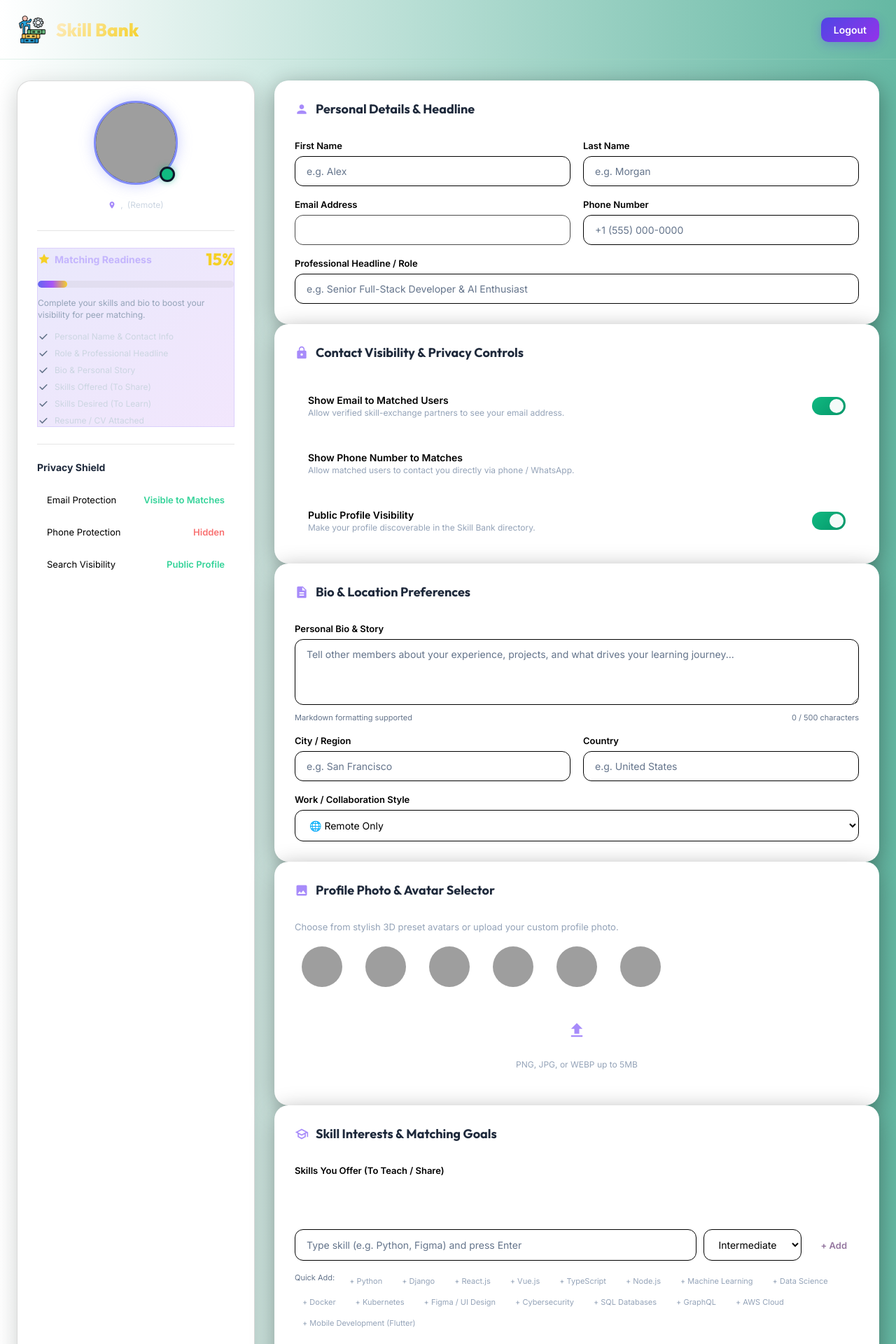
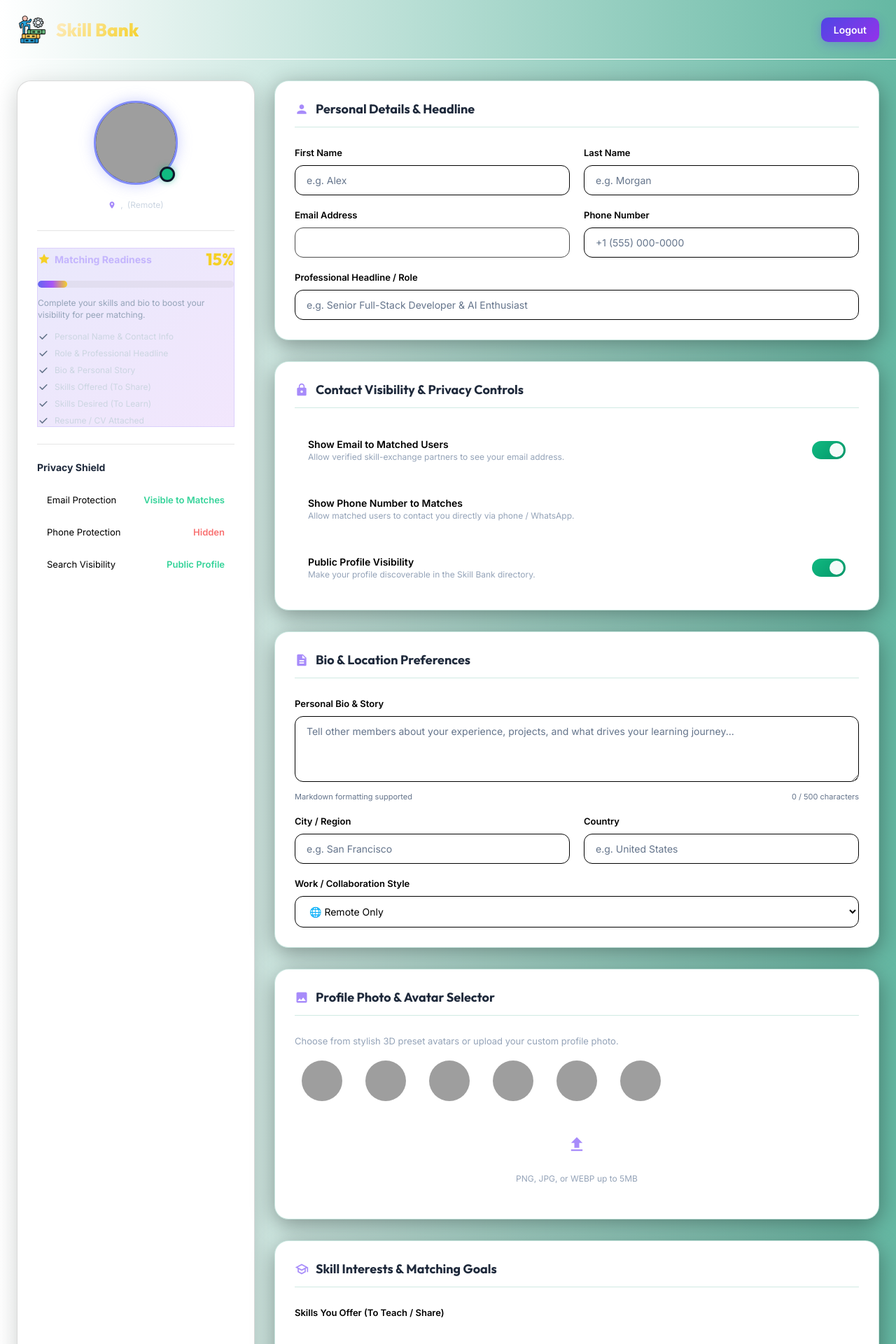
Before and after one commit to shubhamsirse507-jpg/-skill_bank, a Django app: page /profile/ in a window 1280 px wide. Shown: the top 1920 px of the page at 70% size. Run offline with Django 5.2, Linux system fonts and the light colour scheme; grey boxes are pictures that could not be loaded.

Commit message:
Code Updated

```diff
--- a/profiles/templates/profiles/profile.html
+++ b/profiles/templates/profiles/profile.html
@@ -34,7 +34,7 @@
             display: flex;
             align-items: center;
             justify-content: space-between;
-            border-bottom: 1px solid rgba(159, 209, 187, 0.313);
+            border-bottom: 1px solid rgb(255, 255, 255);
         }
 
         .brand-box {
@@ -132,10 +132,11 @@
             background: rgb(255, 255, 255);
             backdrop-filter: blur(16px);
             -webkit-backdrop-filter: blur(16px);
-            border: 1px solid rgba(255, 255, 255, 0.12);
+            border: 1px solid rgba(101, 184, 163, 0.35);
             border-radius: 20px;
             padding: 28px;
             box-shadow: 0 8px 32px rgba(0, 0, 0, 0.37);
+            margin-bottom: 16px;
         }
 
         /* Sidebar — single unified tall card */
@@ -154,7 +155,7 @@
             box-shadow: 0 8px 32px rgba(0, 0, 0, 0.18);
             display: flex;
             flex-direction: column;
-            gap: 0;
+            gap: 8;
             height: 100%;
         }
 
@@ -341,10 +342,14 @@
         }
 
         /* Form Container */
+        .glass-card {
+            margin-bottom: 30px;
+        }
+
         .form-wrapper {
             display: flex;
             flex-direction: column;
-            gap: 24px;
+            gap: 30px;
         }
 
         .section-title {
@@ -352,12 +357,12 @@
             font-size: 18px;
             font-weight: 700;
             color: #1e293b;
-            margin-bottom: 20px;
+            margin-bottom: 28px;
             display: flex;
             align-items: center;
             gap: 10px;
-            border-bottom: 1px solid rgba(255, 255, 255, 0.08);
-            padding-bottom: 12px;
+            border-bottom: 1px solid rgba(101, 184, 163, 0.3);
+            padding-bottom: 14px;
         }
 
         .section-title svg {
@@ -369,7 +374,7 @@
         .form-grid {
             display: grid;
             grid-template-columns: 1fr 1fr;
-            gap: 18px;
+            gap: 20px;
         }
 
         @media (max-width: 640px) {
@@ -385,7 +390,7 @@
         .input-group {
             display: flex;
             flex-direction: column;
-            gap: 7px;
+            gap: 10px;
         }
 
         .input-group label {
@@ -582,7 +587,7 @@
         .skill-chip {
             display: inline-flex;
             align-items: center;
-            gap: 6px;
+            gap: 10px;
             padding: 6px 12px;
             border-radius: 20px;
             font-size: 13px;
```
